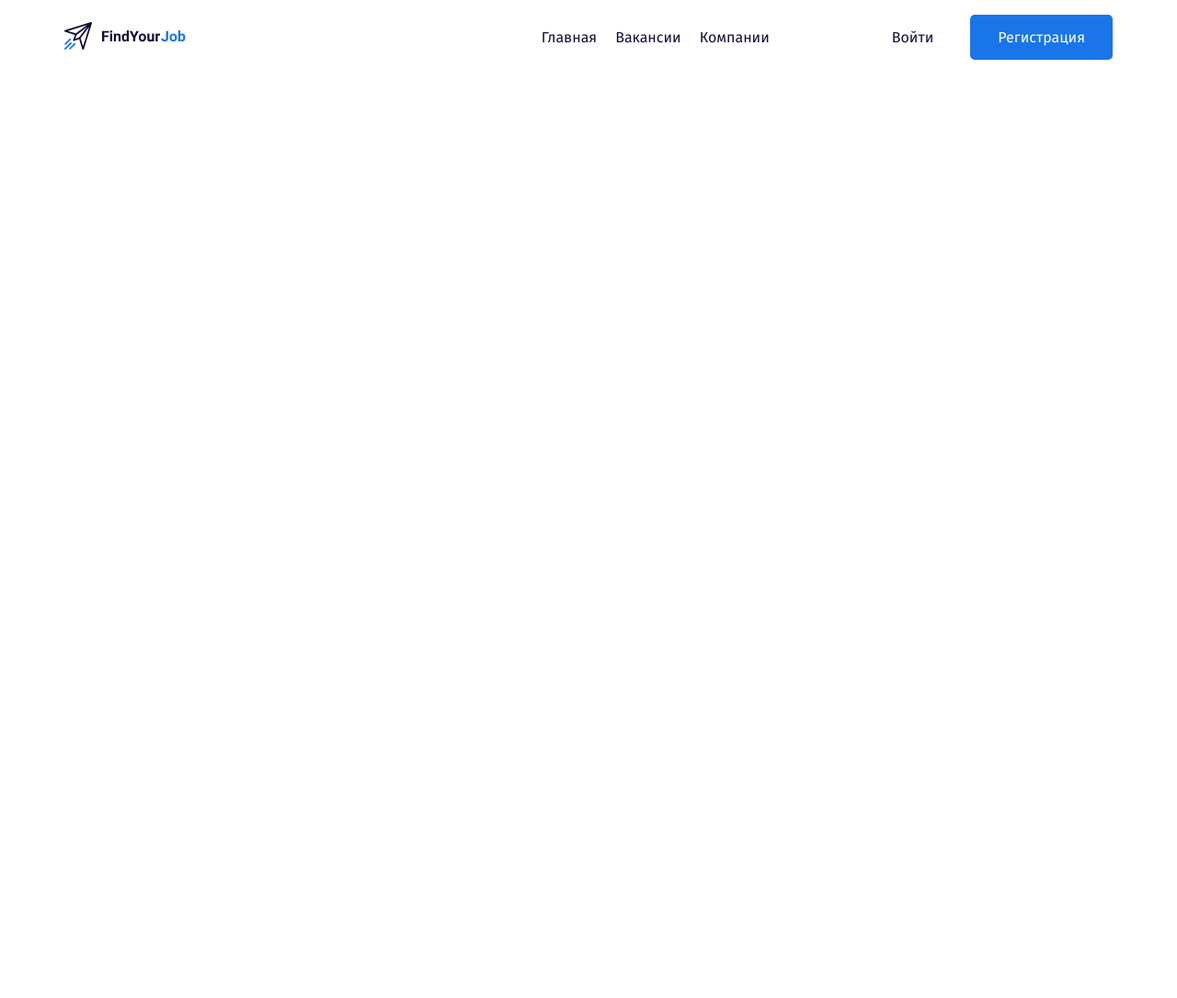
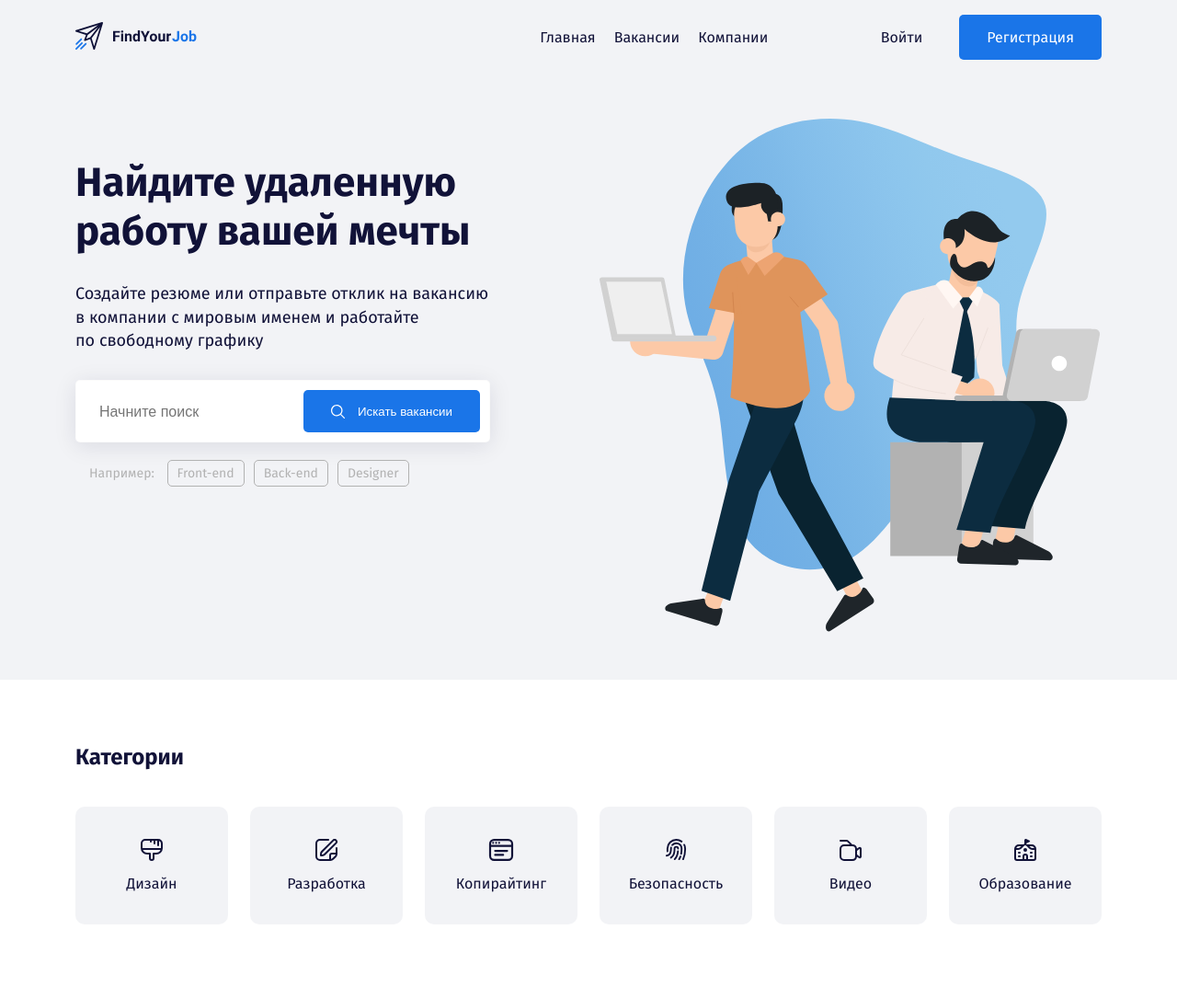
Before and after one commit to DianaKobern/FindYourJob, a plain HTML site: page index.html in a window 1280 px wide. Shown: the whole page at 92% size. Before the commit the page ends 800 px from the top, so only its background shows below. Drawn offline with Linux system fonts and the light colour scheme.

Commit message:
Add files via upload

```diff
--- a/css/style.css
+++ b/css/style.css
@@ -1,8 +1,16 @@
+*,
+*:before,
+*:after {
+  box-sizing: border-box;
+}
 body {
   font-family: "Fira Sans", sans-serif;
   font-size: 16px;
   color: #111238;
   margin: 0;
+}
+.header {
+  background-color: #f2f3f6;
 }
 .menu {
   list-style: none;
@@ -19,6 +27,8 @@ body {
 .button {
   text-decoration: none;
   display: inline-block;
+  border: none;
+  font-size: 16px;
 }
 .button-link {
   color: #111238;
@@ -33,4 +43,85 @@ body {
   padding-bottom: 15px;
   padding-left: 30px;
   color: rgb(255, 255, 255);
+  border: none;
 }
+.button-icon {
+  margin-right: 10px;
+  vertical-align: middle;
+}
+.button-text {
+  vertical-align: middle;
+}
+.hero-title {
+  font-size: 44px;
+  line-height: 53px;
+  margin-top: 43px;
+  color: #111238;
+}
+.hero-text {
+  font-size: 18px;
+  line-height: 140%;
+  margin-bottom: 30px;
+  color: #111238;
+}
+.input-group {
+  background: #ffffff;
+  border: 1px solid rgba(209, 209, 209, 0.1);
+  box-shadow: 0px 4px 25px rgba(15, 17, 56, 0.1);
+  border-radius: 5px;
+  padding: 10px;
+  margin-bottom: 25px;
+}
+.input {
+  background-color: #ffffff;
+  border: none;
+  flex-grow: 1;
+  font-size: 16px;
+  line-height: 19px;
+  padding-left: 15px;
+}
+.input:focus {
+  outline-color: rgb(179, 179, 179);
+}
+.tags-group {
+  color: #b2b2b2;
+  padding-left: 15px;
+  font-size: 14px;
+  line-height: 17px;
+}
+.tag {
+  color: #b2b2b2;
+  text-decoration: none;
+  padding: 5px 10px;
+  margin-left: 10px;
+  border: 1px solid #b2b2b2;
+  border-radius: 5px;
+}
+.section {
+  padding-top: 70px;
+  padding-bottom: 80px;
+}
+.section-title {
+  margin-bottom: 40px;
+  margin-top: 0;
+}
+.card-icon {
+  fill: #111238;
+  margin-bottom: 15px;
+  transition: fill 0.2s;
+}
+.card {
+  text-decoration: none;
+  color: #111238;
+  background: #f2f3f6;
+  border-radius: 10px;
+  padding: 35px;
+  transition: background-color 0.2s;
+}
+.card:hover {
+  background-color: #1a75e8;
+  color: #ffffff;
+}
+.card:hover .card-icon {
+  fill: #ffffff;
+}
--- a/index.html
+++ b/index.html
@@ -1,17 +1,17 @@
 <!DOCTYPE html>
-<html lang="en">
+<html lang="ru">
 <head>
   <meta charset="UTF-8">
   <meta http-equiv="X-UA-Compatible" content="IE=edge">
   <meta name="viewport" content="width=device-width, initial-scale=1.0">
   <title>FindYour - сайт про удаленную работу</title>
-  <link rel="stylesheet" href="css/style.css">
   <link rel="stylesheet" href="css/bootstrap-grid.min.css">
   <link rel="preconnect" href="https://fonts.gstatic.com">
   <link href="https://fonts.googleapis.com/css2?family=Fira+Sans:wght@400;700;900&display=swap" rel="stylesheet">
+  <link rel="stylesheet" href="css/style.css">
 </head>
 <body>
-  <header class=""></header>
+  <header class="header pb-5">
 <div class="container">
 <div class="row align-items-center py-3">
 <div class="col">
@@ -36,7 +36,105 @@
 </div>
 <!-- /.col -->
 </div>
+<!-- /.row -->
+<div class="row pt-5">
+  <div class="col-5">
+<h1 class="hero-title">Найдите удаленную работу вашей мечты</h1>
+<p class="hero-text">Создайте резюме или отправьте отклик на вакансию в&nbsp;компании с мировым именем и работайте <br>по свободному графику
+</p>
+<div class="input-group d-flex">
+<input type="text" class="input" placeholder="Начните поиск">
+<button class="button-primary">
+  <img class="button-icon" src="img/search.svg" alt="icon: search">
+  <span class="button-text">Искать вакансии</span>
+</button>
+</div>
+<!-- /.input-group -->
+<div class="tags-group">
+  <span class="text-label">Например:</span>
+  <a href="a" class="tag">Front-end</a><a href="a" class="tag">Back-end</a><a href="a" class="tag">Designer</a>
+</div>
+  </div>
+  <!-- /.col-5 -->
+  <div class="col-6 offset-1">
+<img src="img/hero-image.svg" alt="image: people with laptops" class="hero-image">
+  </div>
+  <!-- /.col-6 offset-1 -->
+</div>
+<!-- /.row -->
 </div>
 <!-- /.container -->
+</header>
+<section class="section">
+  <div class="container">
+    <h2 class="section-title">Категории</h2>
+    <div class="row">
+      <div class="col-2">
+        <a href="#" class="card d-flex flex-column align-items-center">
+          <svg height= "24" class = "card-icon">
+          <use  href= "img/icons.svg#brush"></use>
+          </svg>
+          <span class="card-text">Дизайн</span>
+        <!-- /.card-text --></a>
+
+        <!-- /.card -->
+      </div>
+      <!-- /.c0l -->
+      <div class="col-2">
+        <a href="#" class="card d-flex flex-column align-items-center">
+          <svg height="24" class="card-icon">
+            <use href="img/icons.svg#browser"></use>
+          </svg>
+          <span class="card-text">Разработка</span>
+        <!-- /.card-text --></a>
+
+        <!-- /.card -->
+      </div>
+      <!-- /.col -->
+      <div class="col-2">
+        <a href="#" class="card d-flex flex-column align-items-center">
+          <svg height="24" class="card-icon">
+            <use href="img/icons.svg#edit 1"></use>
+          </svg>
+          <span class="card-text">Копирайтинг</span>
+        <!-- /.card-text --></a>
+
+        <!-- /.card -->
+      </div>
+      <!-- /.col -->
+      <div class="col-2">
+        <a href="#" class="card d-flex flex-column align-items-center">
+          <svg height="24" class="card-icon">
+            <use href="img/icons.svg#fingerprint"></use>
+          </svg>
+          <span class="card-text">Безопасность</span>
+        <!-- /.card-text --></a>
+
+        <!-- /.card -->
+      </div>
+      <!-- /.col -->
+      <div class="col-2">
+        <a href="#" class="card d-flex flex-column align-items-center">
+          <svg height="24" class="card-icon">
+            <use href="img/icons.svg#camera 1"></use>
+          </svg>
+          <span class="card-text">Видео</span>
+        <!-- /.card-text --></a>
+
+        <!-- /.card -->
+      </div>
+      <!-- /.col -->
+      <div class="col-2">
+        <a href="#" class="card d-flex flex-column align-items-center">
+          <svg height="24" class="card-icon">
+            <use href="img/icons.svg#school 1"></use>
+          </svg>
+          <span class="card-text">Образование</span>
+        <!-- /.card-text --></a>
+      </div>
+    </div>
+  </div>
+  <!-- /.container -->
+</section>
 </body>
 </html>
```
Also changed, not shown: img/hero-image.svg (added), img/icons.svg (added), img/search.svg (added).
